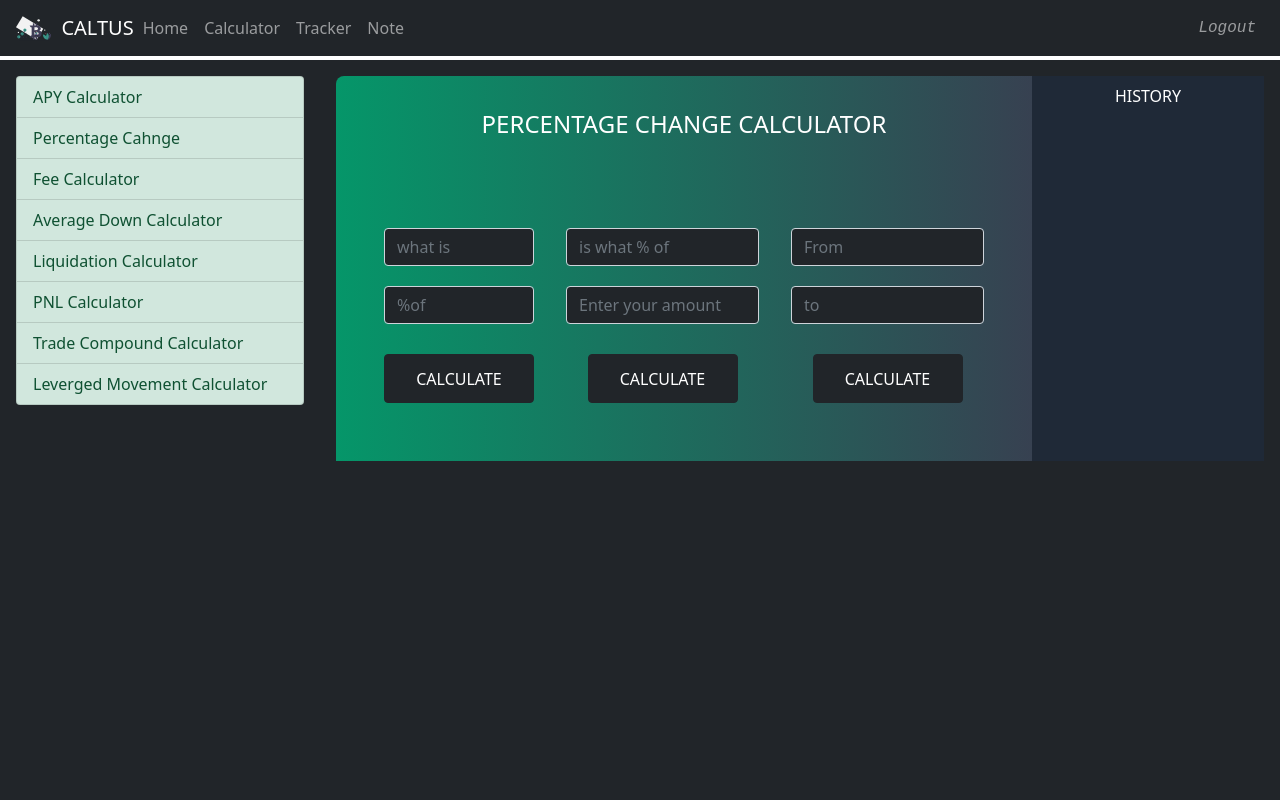
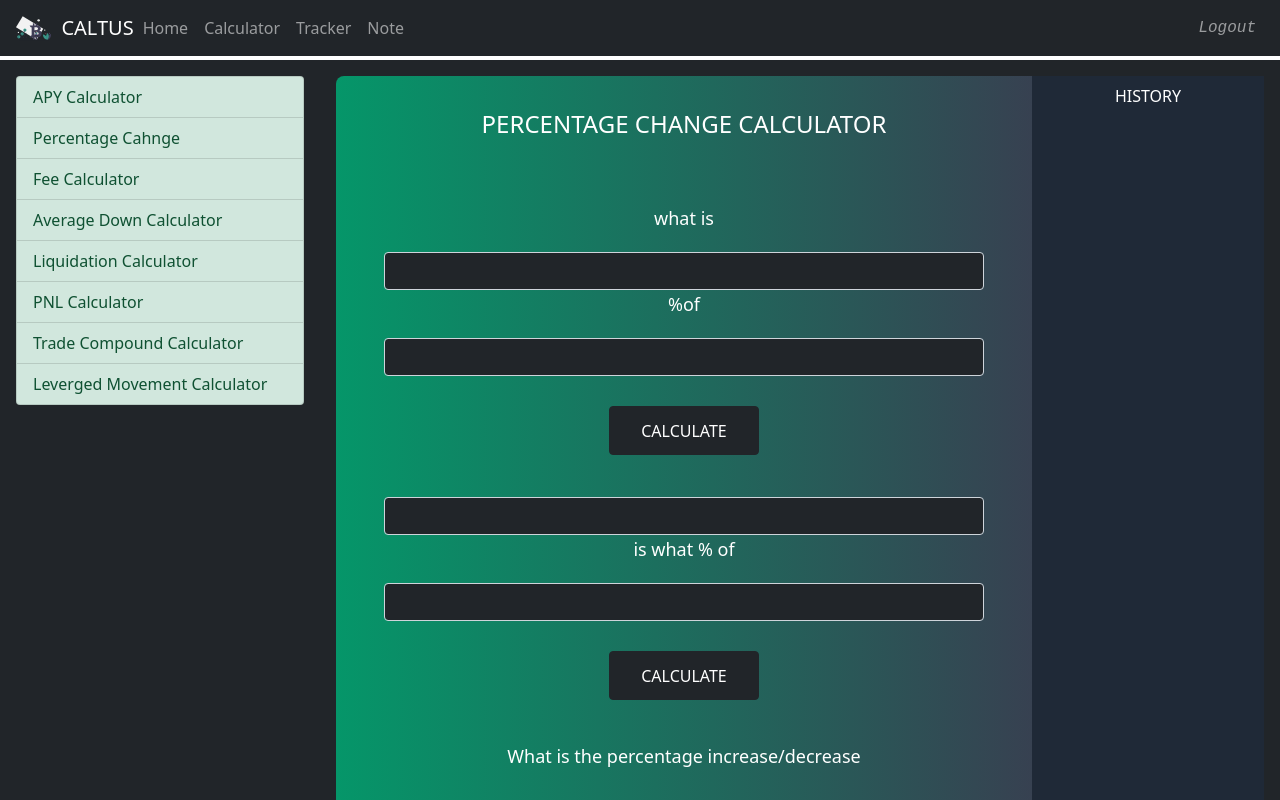
Before and after one commit to Annmarie99/caltus-front, a Vue app: page /percent-cal in a window 1280 px wide. Shown: the top 800 px of the page. Built offline with nearby package versions, Linux system fonts and the light colour scheme; no server answers; what vue-apexcharts would draw is missing.

Commit message:
calculator

```diff
--- a/src/views/AverageDown.vue
+++ b/src/views/AverageDown.vue
@@ -20,9 +20,9 @@
 
 
 
-     <div class="flex ">
+     <div class="flex">
 
-          <div class="flex-2 items-center space-y-5 p-3 ">
+          <div class="flex-auto items-center space-y-5 p-3 ">
 
             <div class="space-y-5">
 
@@ -78,7 +78,7 @@
 
 
      <div >
-    <div c class="flex-2 items-center space-y-5 p-3">
+    <div  class="flex-auto items-center space-y-5 p-3">
 
         <div class="table-fixed bg-gray-800 rounded-lg" >
        <p class="text-center  text-white text-xl p-0 m-0">Purchase Price</p>
--- a/src/views/PercentCalculator.vue
+++ b/src/views/PercentCalculator.vue
@@ -17,22 +17,24 @@
         <p class="text-white text-center text-2xl p-0 m-0 uppercase">
           Percentage Change Calculator
         </p>
-        <br><br><br>
+        <br><br>
 
-        <div class="flex">
+        <div class="flex-auto">
           <div class="flex-1 items-center space-y-5 p-3">
             <div class="space-y-5">
 
+               <p class="m-0 p-0 text-center text-lg text-white">what is</p>
               <b-form-input
                class="bg-dark text-white"
                 v-model="amount1"
-                placeholder="what is"
+                placeholder=""
               ></b-form-input>
 
+             <p class="m-0 p-0 text-center  text-lg text-white">%of</p>
               <b-form-input
                class="bg-dark text-white"
               v-model="percent1"
-              placeholder="%of">
+              placeholder="">
               </b-form-input>
 
              <div class="w-full flex justify-center">
@@ -63,15 +65,19 @@
 
           <div>
             <div class="flex-1 space-y-5 p-3">
+
+
               <b-form-input
                class="bg-dark text-white"
                 v-model="percent2"
-                placeholder="is what % of"
+                placeholder=""
               ></b-form-input>
+
+             <p class="m-0 p-0 text-center  text-lg text-white">is what % of</p>
               <b-form-input
                class="bg-dark text-white"
                 v-model="amount2"
-                placeholder="Enter your amount"
+                placeholder=""
               ></b-form-input>
 
               <div class="w-full flex justify-center">
@@ -105,17 +111,20 @@
           <div>
             <div class="flex-1 space-y-5 p-3">
 
+              <p class="m-0 p-0 text-center  text-lg text-white">What is the percentage increase/decrease</p><br>
 
+              <p class="m-0 p-0 text-center  text-lg text-white">From</p>
               <b-form-input
                class="bg-dark text-white"
                 v-model="amount3"
-                placeholder="From"
+                placeholder=""
               ></b-form-input>
 
+              <p class="m-0 p-0 text-center  text-lg text-white">to</p>
               <b-form-input
                class="bg-dark text-white"
               v-model="percent3"
-               placeholder="to">
+               placeholder="">
                </b-form-input>
 
               <div class="w-full flex justify-center">
```
